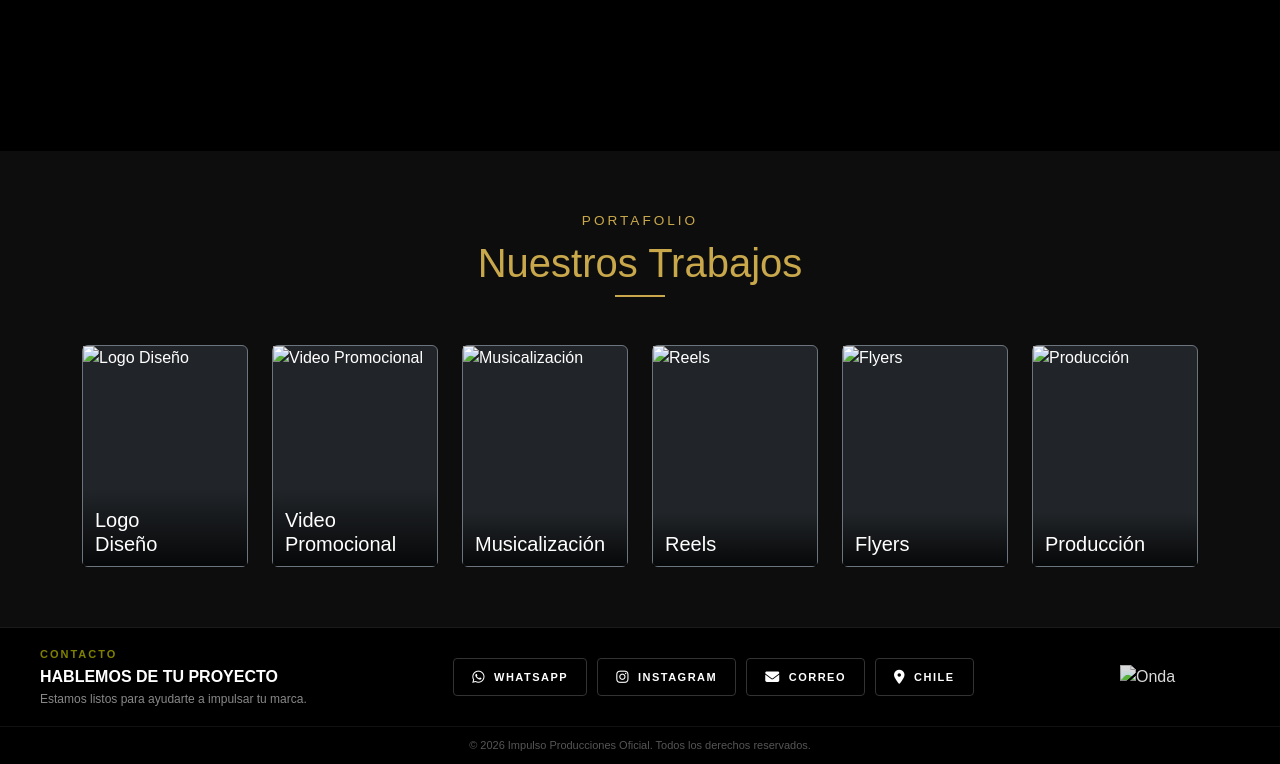
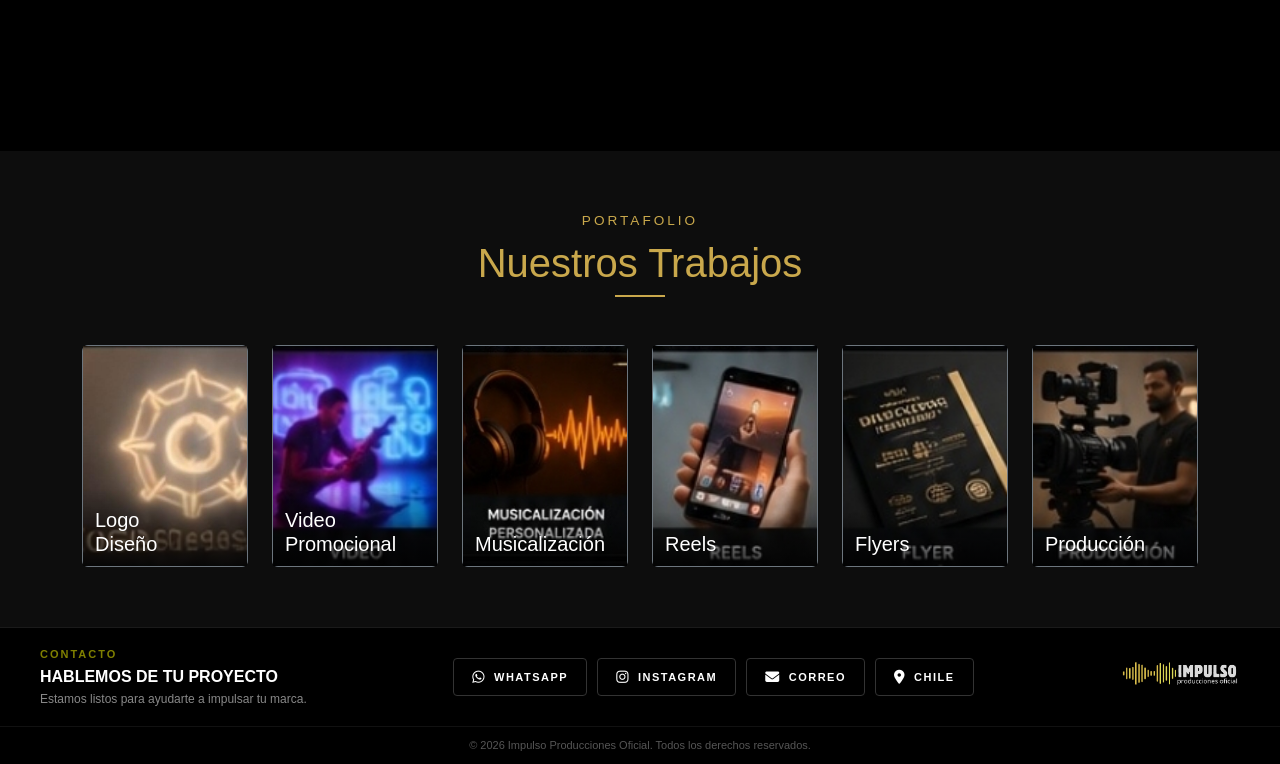
Before and after one commit to LujoMontero/pagina-audio, a plain HTML site: page index.HTML in a window 1280 px wide. Shown: the part 1096-1860 px from the top of the page. Drawn offline with nearby package versions, Linux system fonts and the light colour scheme; files whose address does not match are found by name.

Commit message:
se modificaron las rutas

```diff
--- a/index.HTML
+++ b/index.HTML
@@ -129,7 +129,7 @@
 
             <div class="col-lg-6 col-md-12 col-image-full">
               <img
-                src="/proyecto1/ASSETS/img/ChatGPT Image 7 jun 2026, 09_38_55 p.m..png"
+                src="ASSETS/img/ChatGPT Image 7 jun 2026, 09_38_55 p.m..png"
                 alt="Estudio de producción"
               />
             </div>
@@ -152,7 +152,7 @@
       <div class="col">
         <div class="card h-100 text-white bg-dark border-secondary">
           <div class="portafolio-card">
-            <img src="/proyecto1/ASSETS/img/logodiseno.png" alt="Logo Diseño" />
+            <img src="ASSETS/img/logodiseno.png" alt="Logo Diseño" />
             <div class="portafolio-card-label">
               <h5>Logo<br />Diseño</h5>
             </div>
@@ -163,7 +163,7 @@
       <div class="col">
         <div class="card h-100 text-white bg-dark border-secondary">
           <div class="portafolio-card">
-            <img src="/proyecto1/ASSETS/img/video.png" alt="Video Promocional" />
+            <img src="ASSETS/img/video.png" alt="Video Promocional" />
             <div class="portafolio-card-label">
               <h5>Video<br />Promocional</h5>
             </div>
@@ -174,7 +174,7 @@
       <div class="col">
         <div class="card h-100 text-white bg-dark border-secondary">
           <div class="portafolio-card">
-            <img src="/proyecto1/ASSETS/img/musicalizacion.png" alt="Musicalización" />
+            <img src="ASSETS/img/musicalizacion.png" alt="Musicalización" />
             <div class="portafolio-card-label">
               <h5>Musicalización</h5>
             </div>
@@ -185,7 +185,7 @@
       <div class="col">
         <div class="card h-100 text-white bg-dark border-secondary">
           <div class="portafolio-card">
-            <img src="/proyecto1/ASSETS/img/reels.png" alt="Reels" />
+            <img src="ASSETS/img/reels.png" alt="Reels" />
             <div class="portafolio-card-label">
               <h5>Reels</h5>
             </div>
@@ -196,7 +196,7 @@
       <div class="col">
         <div class="card h-100 text-white bg-dark border-secondary">
           <div class="portafolio-card">
-            <img src="/proyecto1/ASSETS/img/Flyers.png" alt="Flyers" />
+            <img src="ASSETS/img/Flyers.png" alt="Flyers" />
             <div class="portafolio-card-label">
               <h5>Flyers</h5>
             </div>
@@ -207,7 +207,7 @@
       <div class="col">
         <div class="card h-100 text-white bg-dark border-secondary">
           <div class="portafolio-card">
-            <img src="/proyecto1/ASSETS/img/produccion.png" alt="Producción" />
+            <img src="ASSETS/img/produccion.png" alt="Producción" />
             <div class="portafolio-card-label">
               <h5>Producción</h5>
             </div>
@@ -244,7 +244,7 @@
       </div>
 
       <div class="footer-onda">
-        <img src="/proyecto1/ASSETS/img/logo.png" alt="Onda" />
+        <img src="ASSETS/img/logo.png" alt="Onda" />
       </div>
     </footer>
 
```
